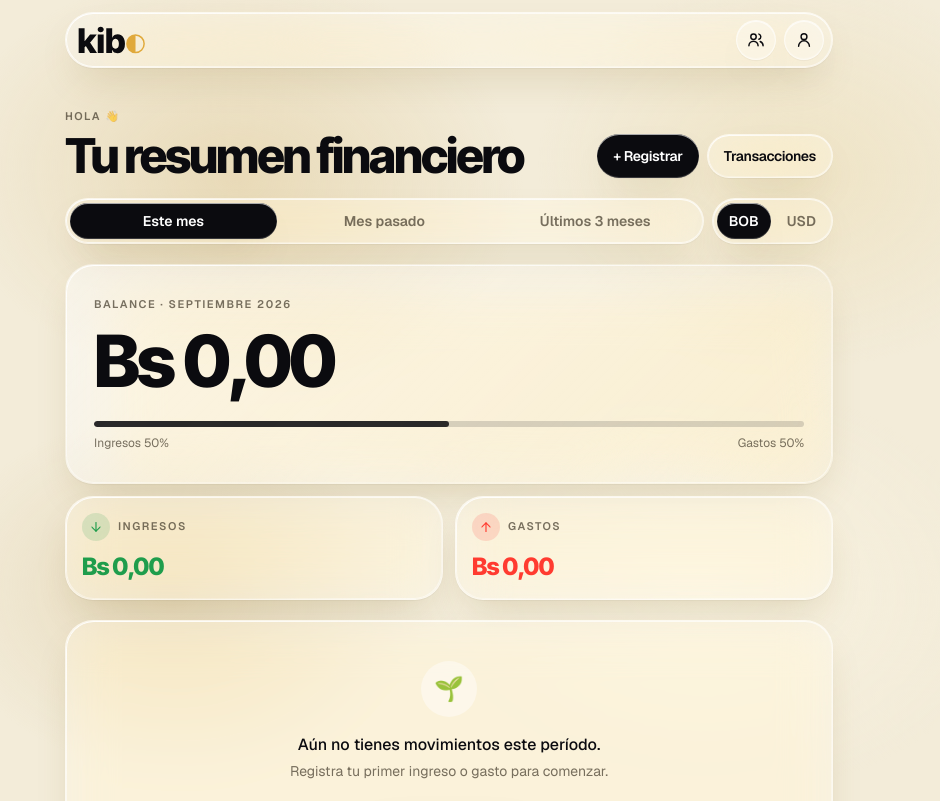
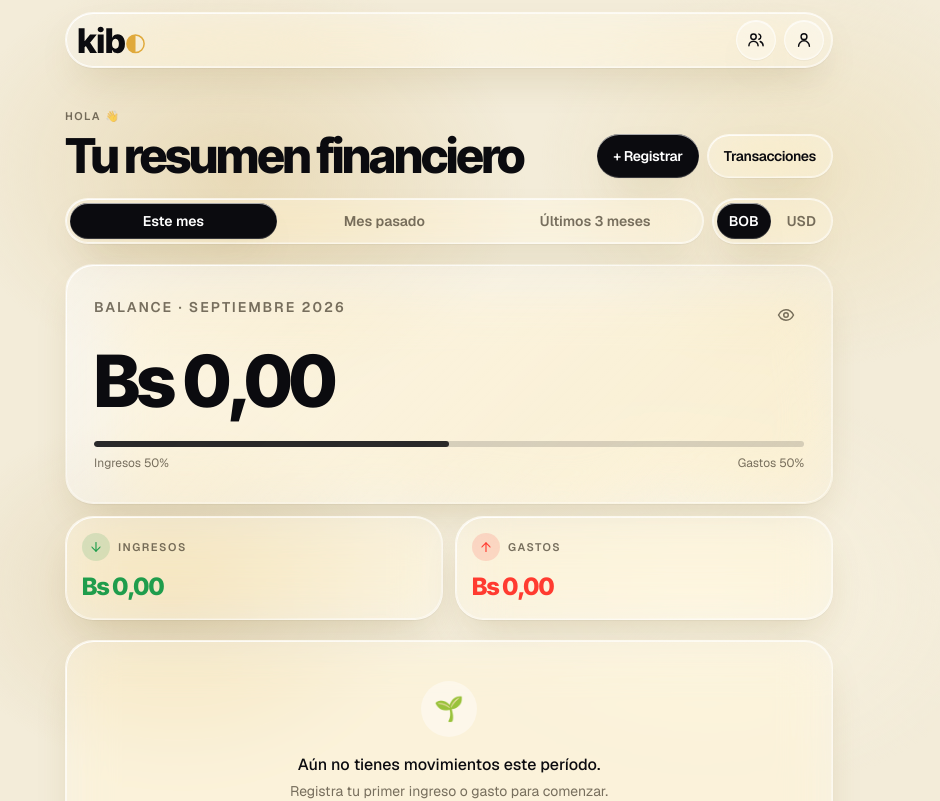
Before and after one commit to NatxioDev/kibo-dev, a Next.js app: page / in a window 1280 px wide. Shown: the top 801 px of the page, without its empty margins (191-1131 px from the left). Built offline with nearby package versions, Linux system fonts and the light colour scheme; no server answers; the database is empty.

Commit message:
feat(dashboard): allow hiding balance with eye toggle
Add a privacy control on the dashboard balance that masks the amount
and persists visibility preference in localStorage (KIBO-71).

```diff
--- /dev/null
+++ b/src/features/dashboard/balanceVisibilityStore.ts
@@ -0,0 +1,49 @@
+export const BALANCE_VISIBILITY_STORAGE_KEY = "kibo-balance-visible";
+
+const listeners = new Set<() => void>();
+
+function emit() {
+  listeners.forEach((listener) => listener());
+}
+
+function handleStorage(event: StorageEvent) {
+  if (event.key === BALANCE_VISIBILITY_STORAGE_KEY || event.key === null) {
+    emit();
+  }
+}
+
+/** Visible by default when no preference is stored. */
+export function getBalanceVisible(): boolean {
+  try {
+    const stored = window.localStorage.getItem(BALANCE_VISIBILITY_STORAGE_KEY);
+    if (stored === null) return true;
+    return stored === "true";
+  } catch {
+    return true;
+  }
+}
+
+export function setBalanceVisible(visible: boolean) {
+  try {
+    window.localStorage.setItem(
+      BALANCE_VISIBILITY_STORAGE_KEY,
+      visible ? "true" : "false",
+    );
+  } catch {
+    // Sin acceso a localStorage (modo privado estricto): no se persiste.
+  }
+  emit();
+}
+
+export function subscribeBalanceVisible(listener: () => void) {
+  if (listeners.size === 0) {
+    window.addEventListener("storage", handleStorage);
+  }
+  listeners.add(listener);
+  return () => {
+    listeners.delete(listener);
+    if (listeners.size === 0) {
+      window.removeEventListener("storage", handleStorage);
+    }
+  };
+}
--- /dev/null
+++ b/src/features/dashboard/components/BalanceHeroCard.tsx
@@ -0,0 +1,116 @@
+"use client";
+
+import { GrowBar } from "@/components/motion/GrowBar";
+import { AnimatedNumber } from "@/components/motion/AnimatedNumber";
+import { Card } from "@/components/ui/Card";
+import { useBalanceVisibility } from "@/features/dashboard/hooks/useBalanceVisibility";
+import type { TransactionCurrency } from "@/features/transactions/types";
+
+type BalanceHeroCardProps = {
+  balance: number;
+  currency: TransactionCurrency;
+  periodLabel: string;
+  incomePercent: number;
+};
+
+const MASK = "••••••";
+
+function EyeIcon({ open }: { open: boolean }) {
+  if (open) {
+    return (
+      <svg
+        width="18"
+        height="18"
+        viewBox="0 0 24 24"
+        fill="none"
+        stroke="currentColor"
+        strokeWidth="2"
+        strokeLinecap="round"
+        strokeLinejoin="round"
+        aria-hidden
+      >
+        <path d="M2 12s3.5-7 10-7 10 7 10 7-3.5 7-10 7-10-7-10-7Z" />
+        <circle cx="12" cy="12" r="3" />
+      </svg>
+    );
+  }
+
+  return (
+    <svg
+      width="18"
+      height="18"
+      viewBox="0 0 24 24"
+      fill="none"
+      stroke="currentColor"
+      strokeWidth="2"
+      strokeLinecap="round"
+      strokeLinejoin="round"
+      aria-hidden
+    >
+      <path d="M3 3l18 18" />
+      <path d="M10.6 10.6a3 3 0 0 0 4.2 4.2" />
+      <path d="M9.9 5.1A10.4 10.4 0 0 1 12 5c6.5 0 10 7 10 7a17.8 17.8 0 0 1-4.2 4.9" />
+      <path d="M6.1 6.1C4 7.8 2.5 10 2 12s3.5 7 10 7a10.5 10.5 0 0 0 4.1-.8" />
+    </svg>
+  );
+}
+
+export function BalanceHeroCard({
+  balance,
+  currency,
+  periodLabel,
+  incomePercent,
+}: BalanceHeroCardProps) {
+  const { visible, toggle } = useBalanceVisibility();
+
+  return (
+    <Card
+      variant="hero"
+      className="relative overflow-hidden px-7 py-8"
+    >
+      <div className="flex items-start justify-between gap-3">
+        <p className="text-sm font-semibold tracking-[0.14em] text-hero-muted uppercase">
+          {`Balance · ${periodLabel}`}
+        </p>
+        <button
+          type="button"
+          onClick={toggle}
+          aria-label={visible ? "Ocultar balance" : "Mostrar balance"}
+          aria-pressed={!visible}
+          className="inline-flex h-9 w-9 shrink-0 items-center justify-center rounded-full text-hero-muted transition-colors hover:bg-hero-foreground/10 hover:text-hero-foreground focus-visible:outline-2 focus-visible:outline-offset-2 focus-visible:outline-hero-foreground"
+        >
+          <EyeIcon open={visible} />
+        </button>
+      </div>
+
+      {visible ? (
+        <AnimatedNumber
+          value={balance}
+          currency={currency}
+          className="mt-3 block font-display text-6xl font-extrabold tracking-[-0.045em] tabular-nums sm:text-7xl"
+        />
+      ) : (
+        <span
+          className="mt-3 block font-display text-6xl font-extrabold tracking-[-0.045em] tabular-nums sm:text-7xl"
+          aria-label="Balance oculto"
+        >
+          {MASK}
+        </span>
+      )}
+
+      <div className="mt-6 flex flex-col gap-2">
+        <div className="flex h-1.5 overflow-hidden rounded-full bg-hero-foreground/15">
+          <GrowBar
+            percent={incomePercent}
+            delay={0.35}
+            className="h-full rounded-full bg-hero-foreground/85"
+          />
+        </div>
+        <div className="flex justify-between text-xs text-hero-muted">
+          <span>Ingresos {incomePercent}%</span>
+          <span>Gastos {100 - incomePercent}%</span>
+        </div>
+      </div>
+    </Card>
+  );
+}
--- a/src/features/dashboard/components/DashboardSummary.tsx
+++ b/src/features/dashboard/components/DashboardSummary.tsx
@@ -1,6 +1,6 @@
-import { GrowBar } from "@/components/motion/GrowBar";
 import { Reveal } from "@/components/motion/Reveal";
 import { StatCard } from "@/components/ui/StatCard";
+import { BalanceHeroCard } from "@/features/dashboard/components/BalanceHeroCard";
 import type { TransactionCurrency } from "@/features/transactions/types";
 
 type DashboardSummaryProps = {
@@ -24,26 +24,11 @@ export function DashboardSummary({
   return (
     <section className="flex flex-col gap-3">
       <Reveal>
-        <StatCard
-          variant="hero"
-          label={`Balance · ${periodLabel}`}
-          amount={balance}
+        <BalanceHeroCard
+          balance={balance}
           currency={currency}
-          footer={
-            <div className="flex flex-col gap-2">
-              <div className="flex h-1.5 overflow-hidden rounded-full bg-hero-foreground/15">
-                <GrowBar
-                  percent={incomePercent}
-                  delay={0.35}
-                  className="h-full rounded-full bg-hero-foreground/85"
-                />
-              </div>
-              <div className="flex justify-between text-xs text-hero-muted">
-                <span>Ingresos {incomePercent}%</span>
-                <span>Gastos {100 - incomePercent}%</span>
-              </div>
-            </div>
-          }
+          periodLabel={periodLabel}
+          incomePercent={incomePercent}
         />
       </Reveal>
       <Reveal className="grid grid-cols-2 gap-3">
--- /dev/null
+++ b/src/features/dashboard/hooks/useBalanceVisibility.ts
@@ -0,0 +1,26 @@
+"use client";
+
+import { useCallback, useSyncExternalStore } from "react";
+import {
+  getBalanceVisible,
+  setBalanceVisible,
+  subscribeBalanceVisible,
+} from "@/features/dashboard/balanceVisibilityStore";
+
+export function useBalanceVisibility() {
+  const visible = useSyncExternalStore(
+    subscribeBalanceVisible,
+    getBalanceVisible,
+    () => true,
+  );
+
+  const toggle = useCallback(() => {
+    setBalanceVisible(!getBalanceVisible());
+  }, []);
+
+  const setVisible = useCallback((next: boolean) => {
+    setBalanceVisible(next);
+  }, []);
+
+  return { visible, toggle, setVisible };
+}
```
